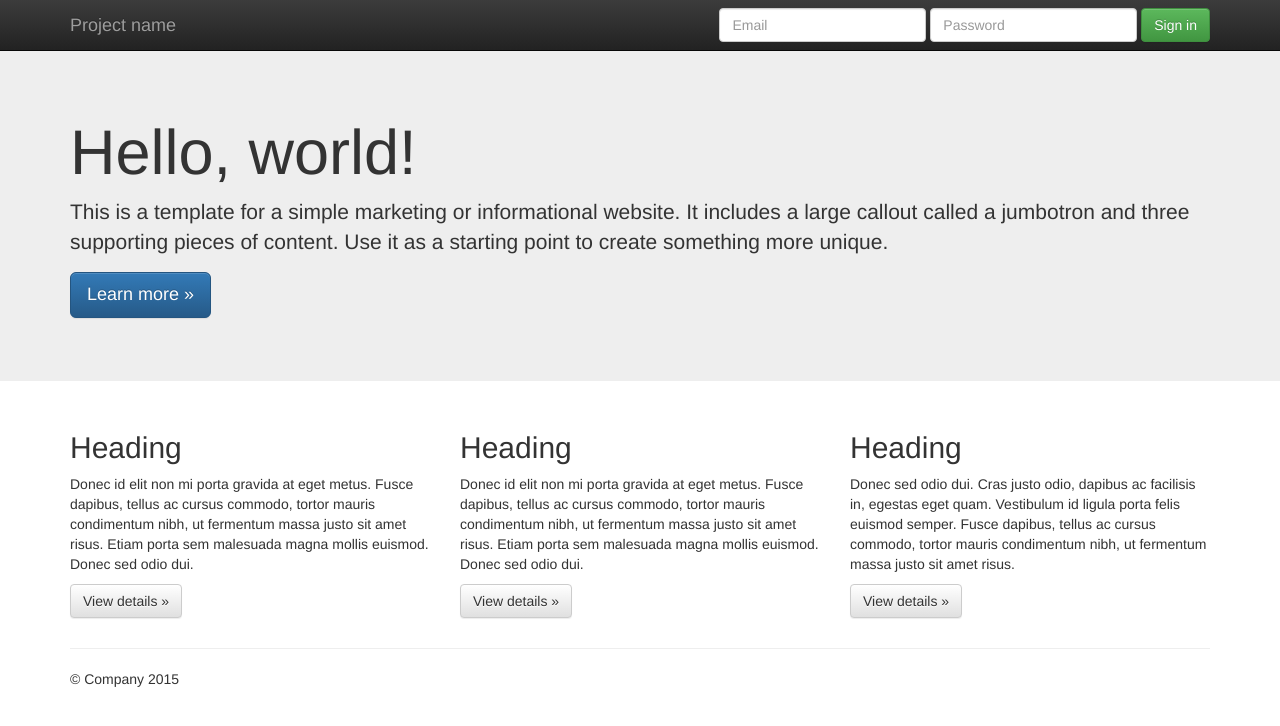
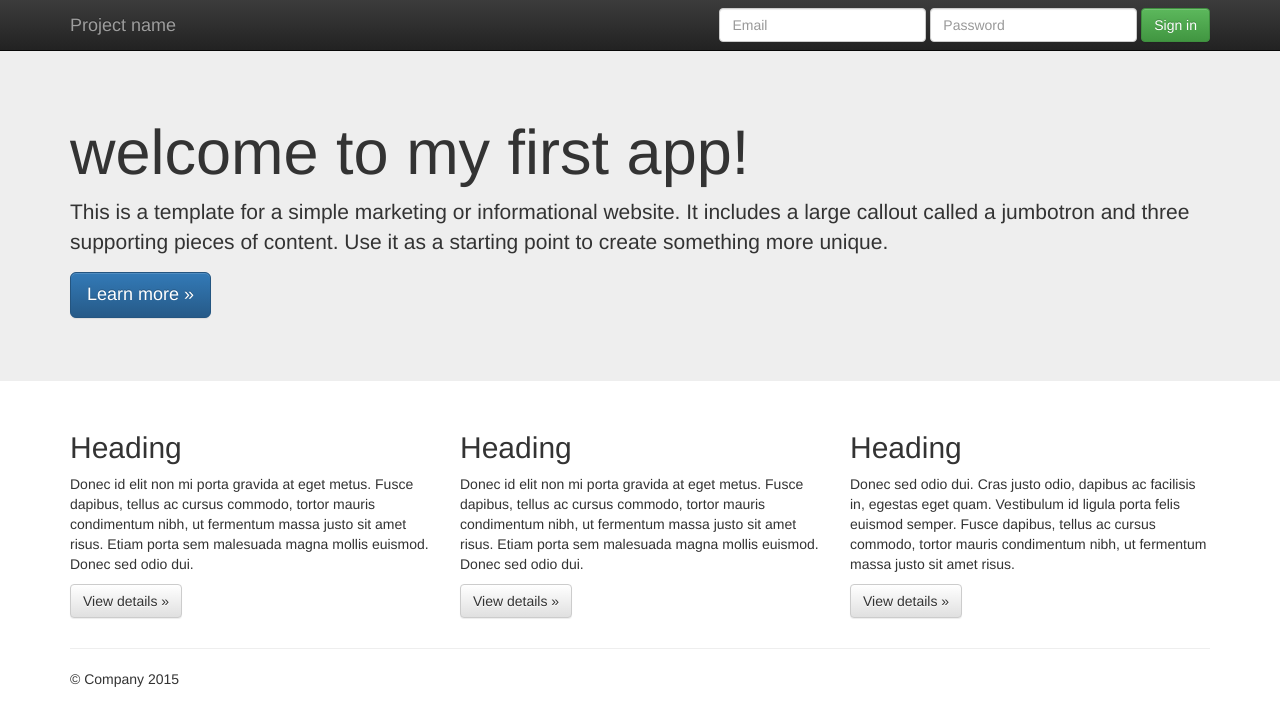
Before and after one commit to aegbe/Webapp01, a plain HTML site: page index.html in a window 1280 px wide. Drawn offline with nearby package versions, Linux system fonts and the light colour scheme.

Commit message:
updated Helloworld Title

```diff
--- a/index.html
+++ b/index.html
@@ -55,7 +55,7 @@
     <!-- Main jumbotron for a primary marketing message or call to action -->
     <div class="jumbotron">
       <div class="container">
-        <h1>Hello, world!</h1>
+        <h1>  welcome to my first app!</h1>
         <p>This is a template for a simple marketing or informational website. It includes a large callout called a jumbotron and three supporting pieces of content. Use it as a starting point to create something more unique.</p>
         <p><a class="btn btn-primary btn-lg" href="#" role="button">Learn more &raquo;</a></p>
       </div>
```
